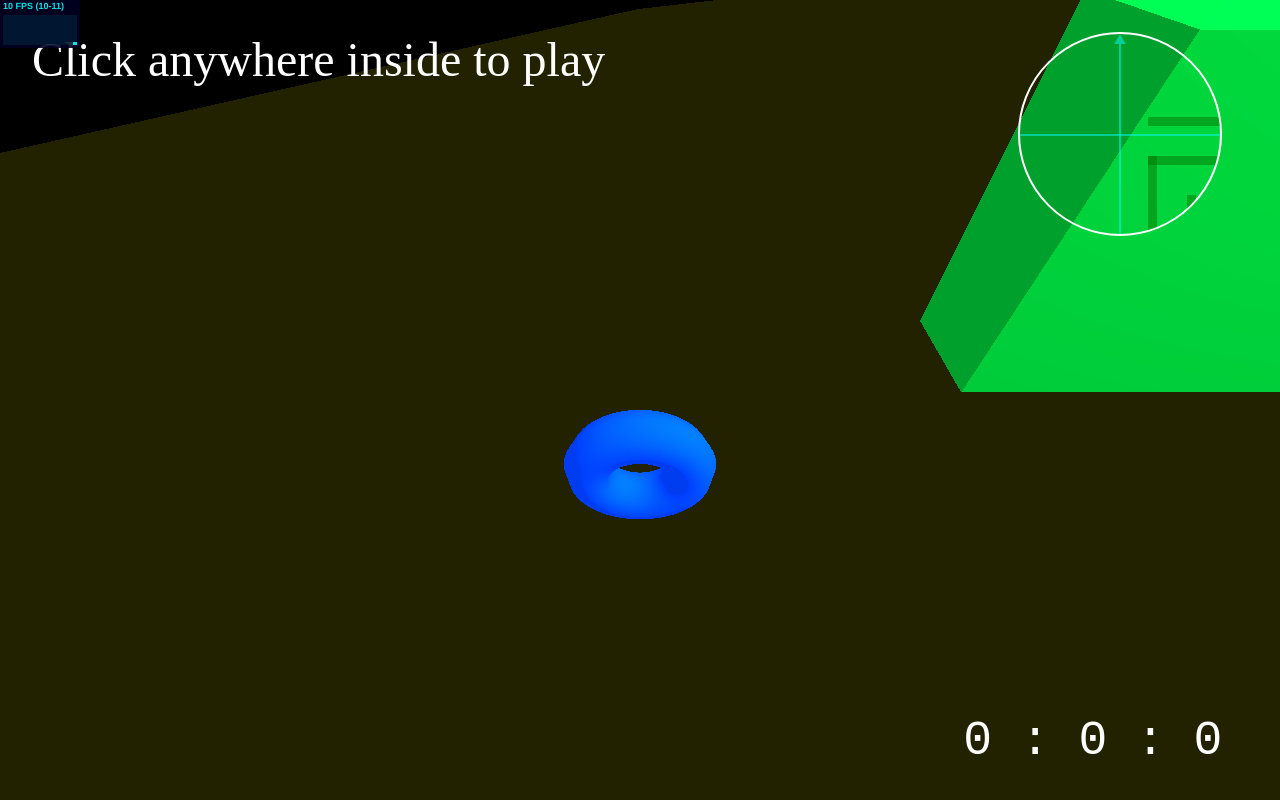
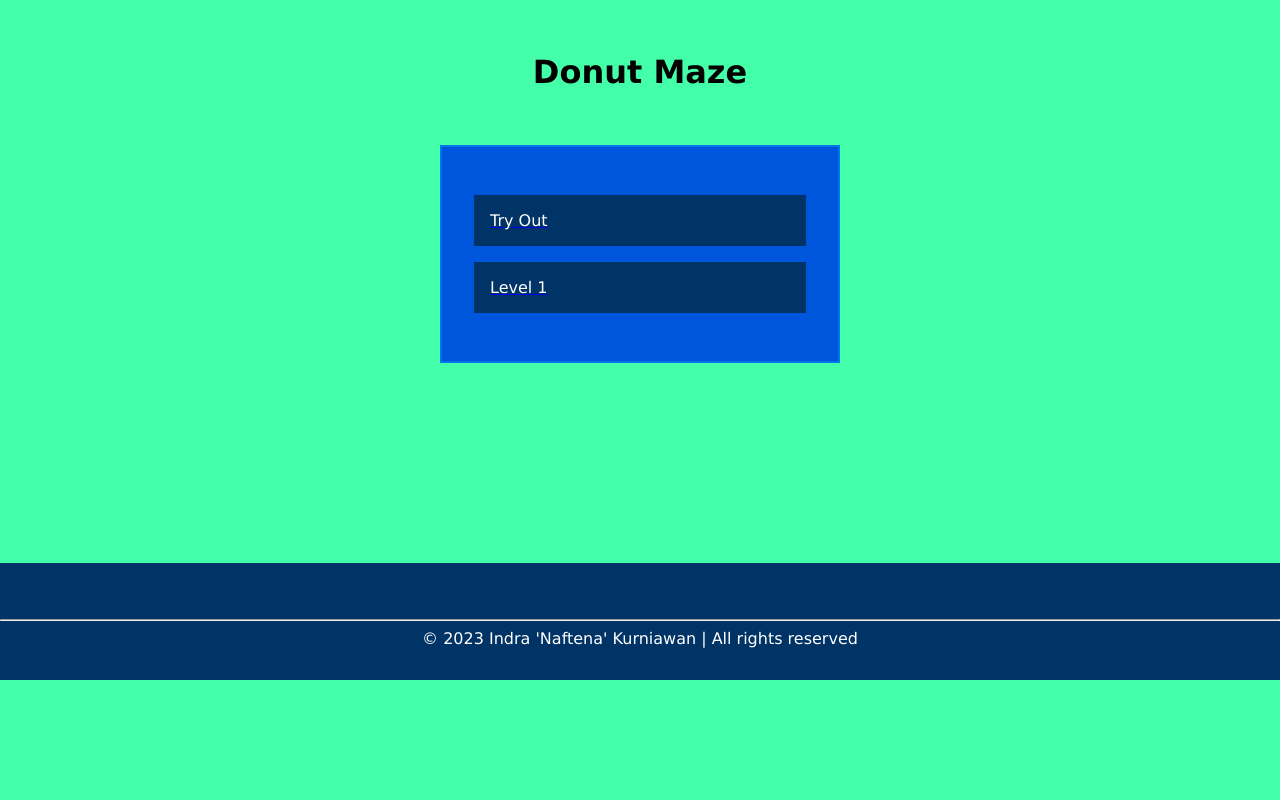
Before and after one commit to indranaftena/threejs-maze, a website built with Vite: page index.html in a window 1280 px wide. Built offline with nearby package versions, Linux system fonts and the light colour scheme; animation ran at ten frames a second.

Commit message:
init level feature

```diff
--- /dev/null
+++ b/home.css
@@ -0,0 +1,46 @@
+* {
+    box-sizing: border-box;
+}
+
+body {
+    font-family: Verdana, Geneva, Tahoma, sans-serif;
+    background-color: #44ffaa;
+    margin: 0;
+}
+
+header {
+    padding: 2rem;
+}
+
+h1 {
+    display: block;
+    text-align: center;
+}
+
+section.menu {
+    padding: 2rem;
+    margin: 0 auto 200px auto;
+    border: 2px solid #0077ee;
+    width: 60%;
+    min-width: 200px;
+    max-width: 400px;
+    background-color: #0055dd;
+}
+
+.level {
+    margin: 1rem 0;
+    padding: 1rem;
+    background-color: #003366;
+    color: white
+}
+
+footer {
+    background-color: #003366;
+    padding: 3rem 0 2rem 0;
+    color: white;
+}
+
+.credit {
+    display: flex;
+    justify-content: center;
+}
--- a/index.html
+++ b/index.html
@@ -6,20 +6,31 @@
   <link rel="icon" type="image/svg+xml" href="/vite.svg" />
   <meta name="viewport" content="width=device-width, initial-scale=1.0" />
   <title>Donut Maze</title>
+  <link rel="stylesheet" href="home.css" />
 </head>
 
 <body>
-  <canvas id="bg"></canvas>
-  <div id="starter">Click anywhere inside to play</div>
-  <div id="map-padding">
-    <div id="map-circle">
-      <img id="map" src="./map.svg" alt="map">
-      <img id="map-helper" src="./map_helper.svg" alt="map-helper">
+  <header>
+    <h1>Donut Maze</h1>
+  </header>
+
+  <section class="menu">
+    <a href="/level/try-out/">
+      <div class="level">Try Out</div>
+    </a>
+    <a href="/level/one/">
+      <div class="level">Level 1</div>
+    </a>
+  </section>
+
+  <footer>
+    <hr>
+    <div class="credit">
+      <div>&copy; 2023 Indra 'Naftena' Kurniawan |&nbsp;</div>
+      <div>All rights reserved</div>
     </div>
-  </div>
-  <div id="timer">0&nbsp;:&nbsp;0&nbsp;:&nbsp;0</div>
-  <canvas id="canvas-control"></canvas>
-  <script type="module" src="/main.js"></script>
+  </footer>
+
 </body>
 
 </html>
--- /dev/null
+++ b/vite.config.js
@@ -0,0 +1,13 @@
+import { resolve } from 'path'
+import { defineConfig } from 'vite'
+
+export default defineConfig({
+  build: {
+    rollupOptions: {
+      input: {
+        main: resolve(__dirname, 'index.html'),
+        'level/one': resolve(__dirname, 'level/one/index.html'),
+      },
+    },
+  },
+})
```
Also changed, not shown: counter.js (deleted, +0 -9 lines), level/one/index.html (added, +25 -0 lines), level/try-out/index.html (added, +25 -0 lines).
